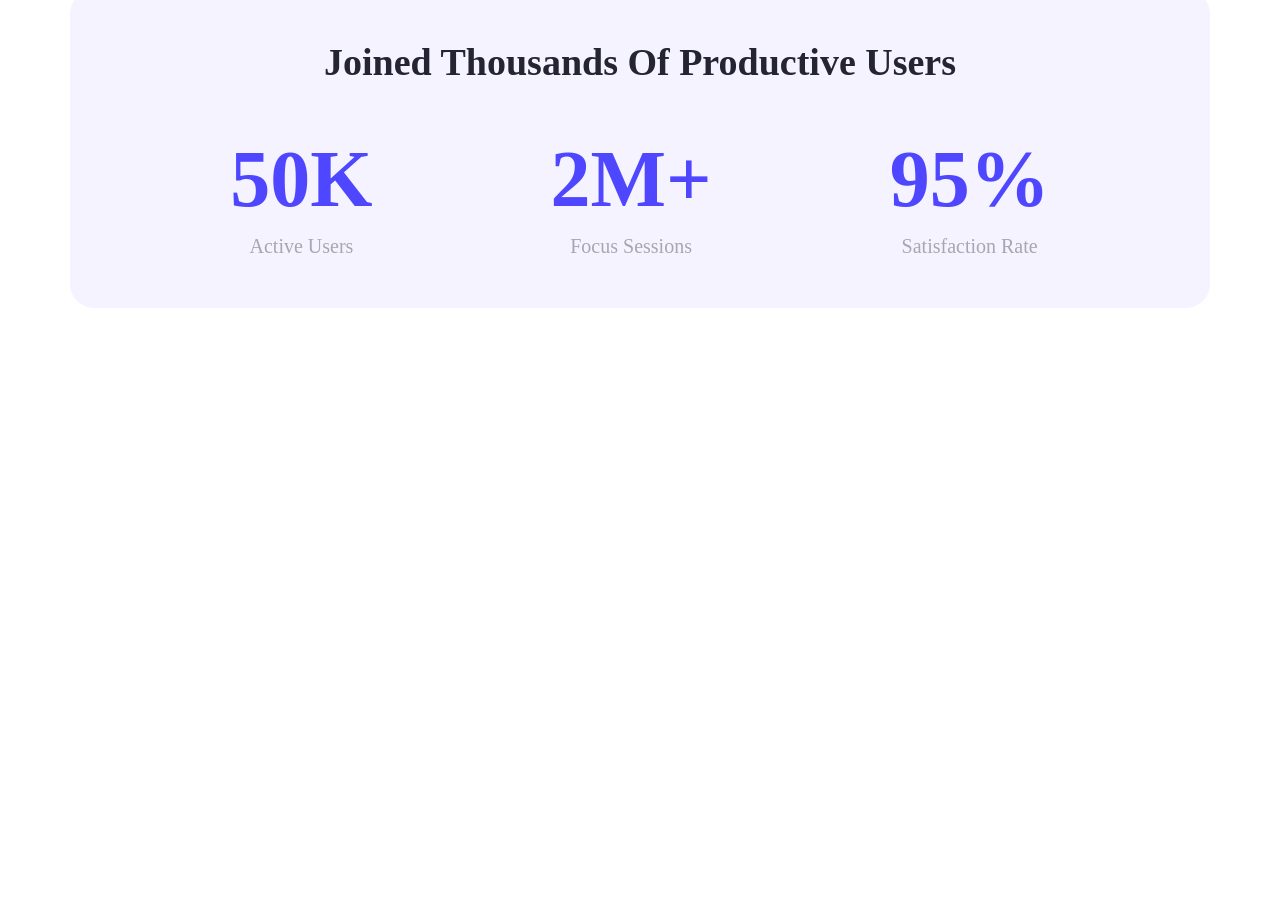
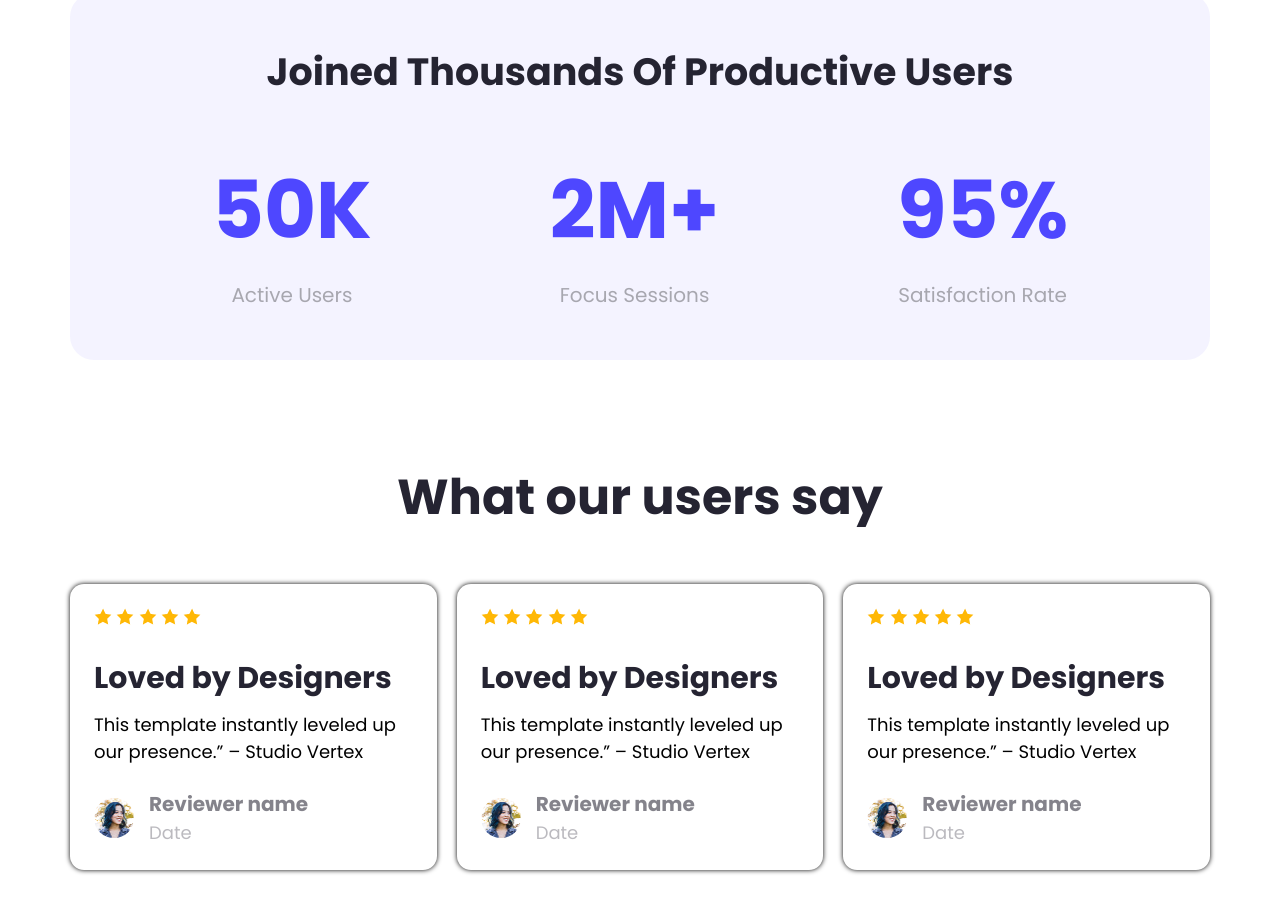
Before and after one commit to polokrf/Landing-launchpad-2, a plain HTML site: page index.html in a window 1280 px wide. Shown: the part 1240-2152 px from the top of the page. Before the commit the page ends 1648 px from the top, so only its background shows below. Drawn offline with Linux system fonts and the light colour scheme.

Commit message:
add code in  review-section and style

```diff
--- a/css/style.css
+++ b/css/style.css
@@ -2,7 +2,7 @@
   margin: 0;
   padding: 0;
   box-sizing: border-box;
-
+  font-family: "Poppins", sans-serif;
 }
 
 
@@ -155,3 +155,77 @@
   color:#00000050;
   text-transform: capitalize;
 }
+
+/* *style review-section  */
+
+.review-section{
+  margin-bottom: 100px;
+}
+.review-titel{
+  margin-bottom: 50px;
+}
+.review-titel{
+  font-size: 42px;
+  font-weight: bold;
+  text-align: center;
+  color: #252432;
+
+}
+
+.review-contener{
+  display: flex;
+
+}
+.review-card{
+  padding: 24px;
+  margin-right: 20px;
+  background-color: #FFFFFF;
+  border-radius: 14px;
+  box-shadow: 0px 0px 5px;
+}
+.review-card:last-child{
+  margin-right: 0px;
+}
+.review-card img{
+  margin-bottom: 24px;
+}
+.review-card h4{
+  margin-bottom: 10px;
+  font-size: 30px;
+  text-transform: capitalize;
+  color: #252432;
+}
+.review-card span{
+  text-transform: lowercase;
+}
+.review-card p{
+  margin-bottom: 24px;
+  font-size: 18px;
+
+}
+
+.review-subtitel-card{
+  display: flex;
+  gap: 15px;
+  align-items: center;
+}
+.review-subtitel-card img{
+  margin-bottom: 0px;
+  width: 40px;
+  height: 40px;
+  border-radius: 50%;
+
+}
+
+.review-subtitel-card h5{
+  margin-bottom: 0px;
+  font-size: 20px;
+  font-weight: bold;
+ color: #25243290;
+  text-transform: capitalize;
+}
+.review-subtitel-card p{
+  margin-bottom: 0px;
+  color: #25243250;
+  text-transform: capitalize;
+}
--- a/index.html
+++ b/index.html
@@ -71,6 +71,66 @@
       </div>
     </section>
 
+    <!-- * review-section-area-coding -->
+
+    <section class="review-section snd-wid">
+      <div class="review-titel">
+        <h3>What our users say</h3>
+      </div>
+      <div class=" review-contener">
+        <div class="review-card">
+          <img class="image" src="Assets/icon-star.png" alt="">
+          <img class="image" src="Assets/icon-star.png" alt="">
+          <img class="image" src="Assets/icon-star.png" alt="">
+          <img class="image" src="Assets/icon-star.png" alt="">
+          <img class="image" src="Assets/icon-star.png" alt="">
+          <h4>Loved <span>by</span> Designers</h4>
+          <p class="pag">This template instantly leveled up our presence.” – Studio Vertex</p>
+          <div class="review-subtitel-card">
+            <img src="Assets/avatar.png" alt="">
+           <div>
+            <h5>Reviewer <span>name</span></h5>
+            <p>Date</p>
+           </div>
+          </div>
+        </div>
+        <div class="review-card">
+          <img class="image" src="Assets/icon-star.png" alt="">
+          <img class="image" src="Assets/icon-star.png" alt="">
+          <img class="image" src="Assets/icon-star.png" alt="">
+          <img class="image" src="Assets/icon-star.png" alt="">
+          <img class="image" src="Assets/icon-star.png" alt="">
+          <h4>Loved <span>by</span> Designers</h4>
+          <p class="pag">This template instantly leveled up our presence.” – Studio Vertex</p>
+
+          <div class="review-subtitel-card">
+            <img src="Assets/avatar.png" alt="">
+            <div>
+              <h5>Reviewer <span>name</span></h5>
+              <p>Date</p>
+            </div>
+          </div>
+        </div>
+        <div class="review-card">
+          <img class="image" src="Assets/icon-star.png" alt="">
+          <img class="image" src="Assets/icon-star.png" alt="">
+          <img class="image" src="Assets/icon-star.png" alt="">
+          <img class="image" src="Assets/icon-star.png" alt="">
+          <img class="image" src="Assets/icon-star.png" alt="">
+          <h4>Loved <span>by</span> Designers</h4>
+          <p class="pag">This template instantly leveled up our presence.” – Studio Vertex</p>
+          <div class="review-subtitel-card">
+            <img src="Assets/avatar.png" alt="">
+            <div>
+              <h5>Reviewer <span>name</span></h5>
+              <p>Date</p>
+            </div>
+          </div>
+        </div>
+
+      </div>
+    </section>
+
   </main>
 
 
```
